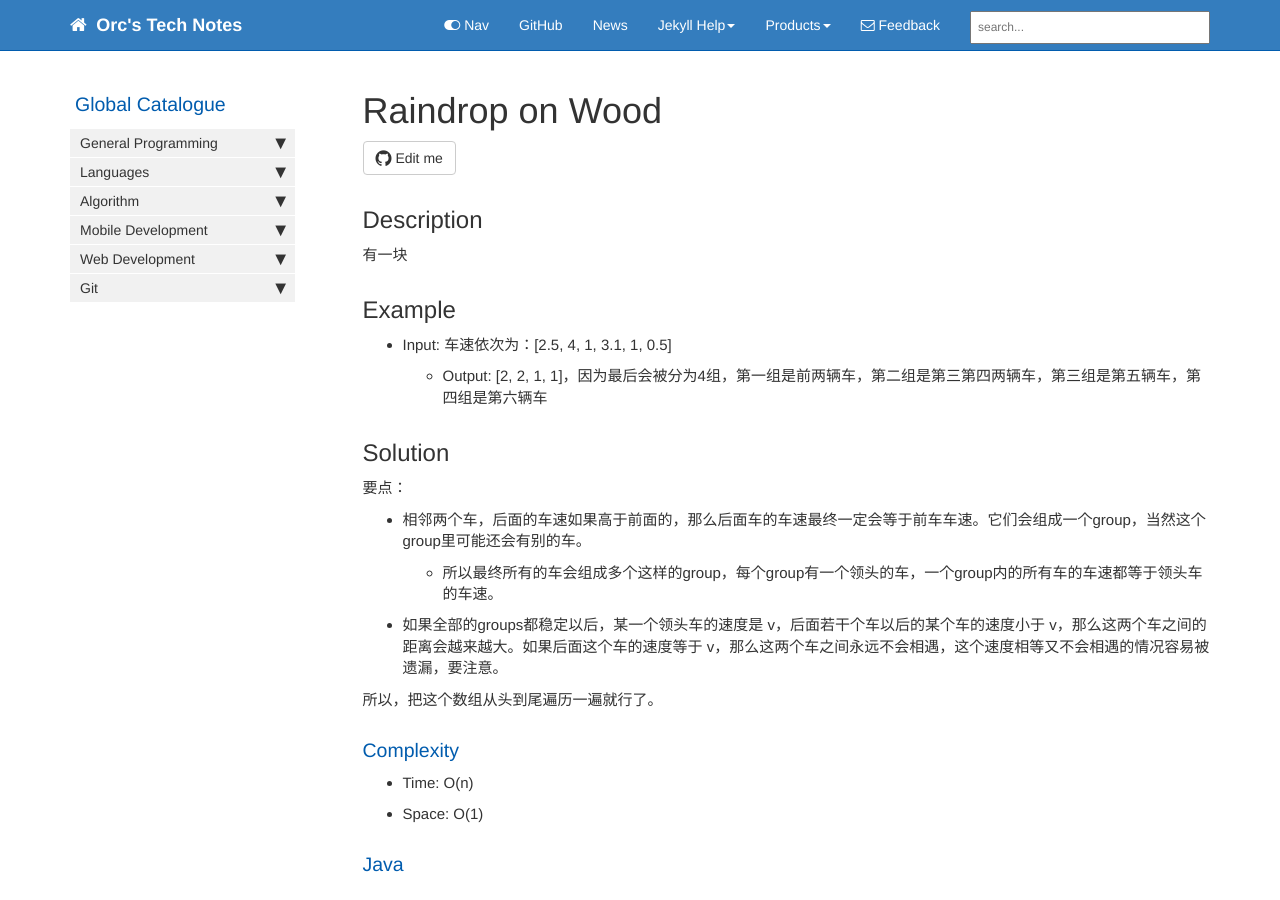
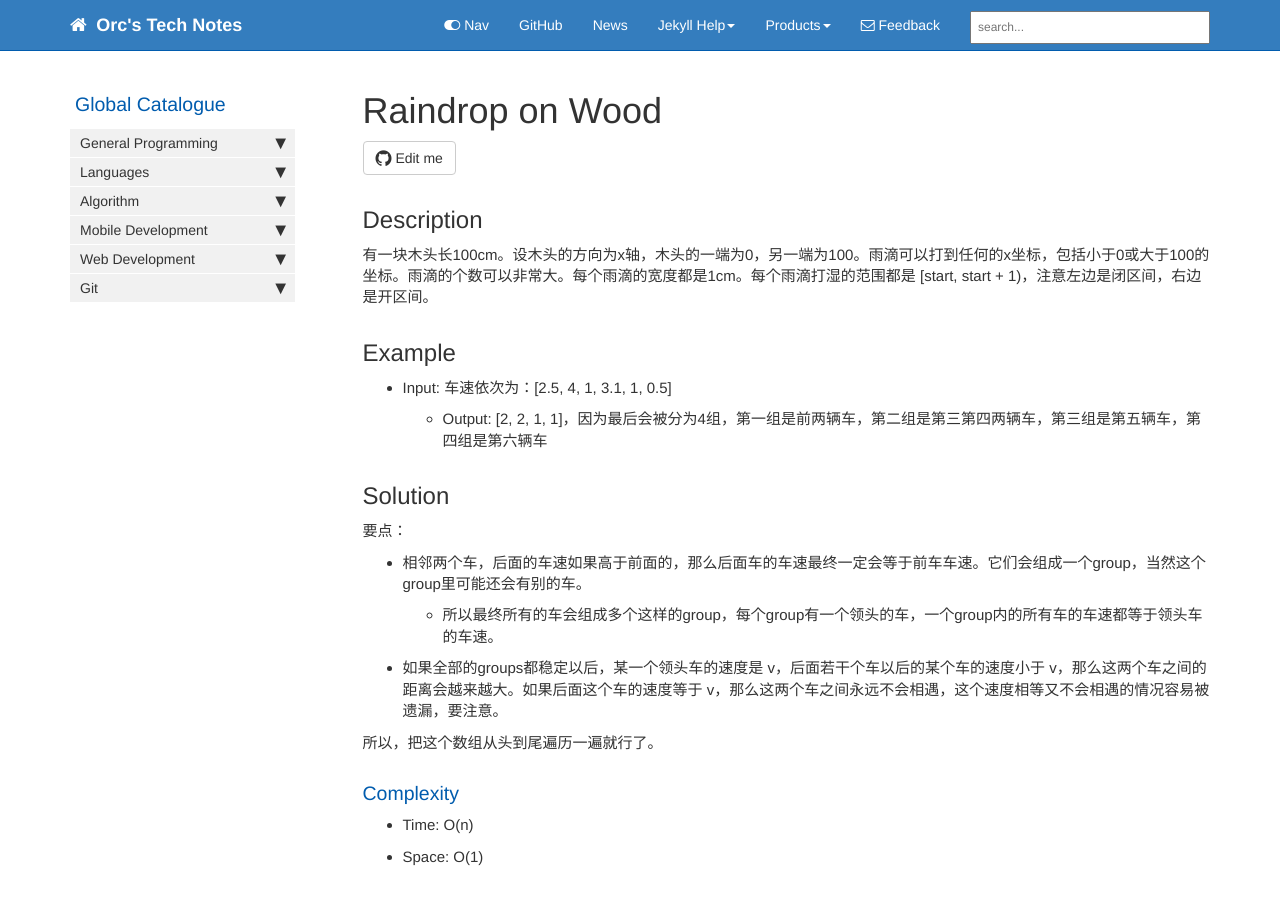
Before and after one commit to HungryOrc/hungryorc.github.io, a Jekyll site: the page built from pages/algorithm/algorithm_raindrop_on_wood.md, in a window 1280 px wide and 900 px high. Built offline with Jekyll 4.4.1, drawn with Linux system fonts in a browser that asks for light colours; nearby versions of some CDN libraries; comment, search, counter and statistics services are not loaded.

Commit message:
Update algorithm_raindrop_on_wood.md

```diff
--- a/pages/algorithm/algorithm_raindrop_on_wood.md
+++ b/pages/algorithm/algorithm_raindrop_on_wood.md
@@ -10,7 +10,7 @@ toc: false
 ---
 
 ## Description
-有一块
+有一块木头长100cm。设木头的方向为x轴，木头的一端为0，另一端为100。雨滴可以打到任何的x坐标，包括小于0或大于100的坐标。雨滴的个数可以非常大。每个雨滴的宽度都是1cm。每个雨滴打湿的范围都是 [start, start + 1)，注意左边是闭区间，右边是开区间。
 
 ## Example
 
```
